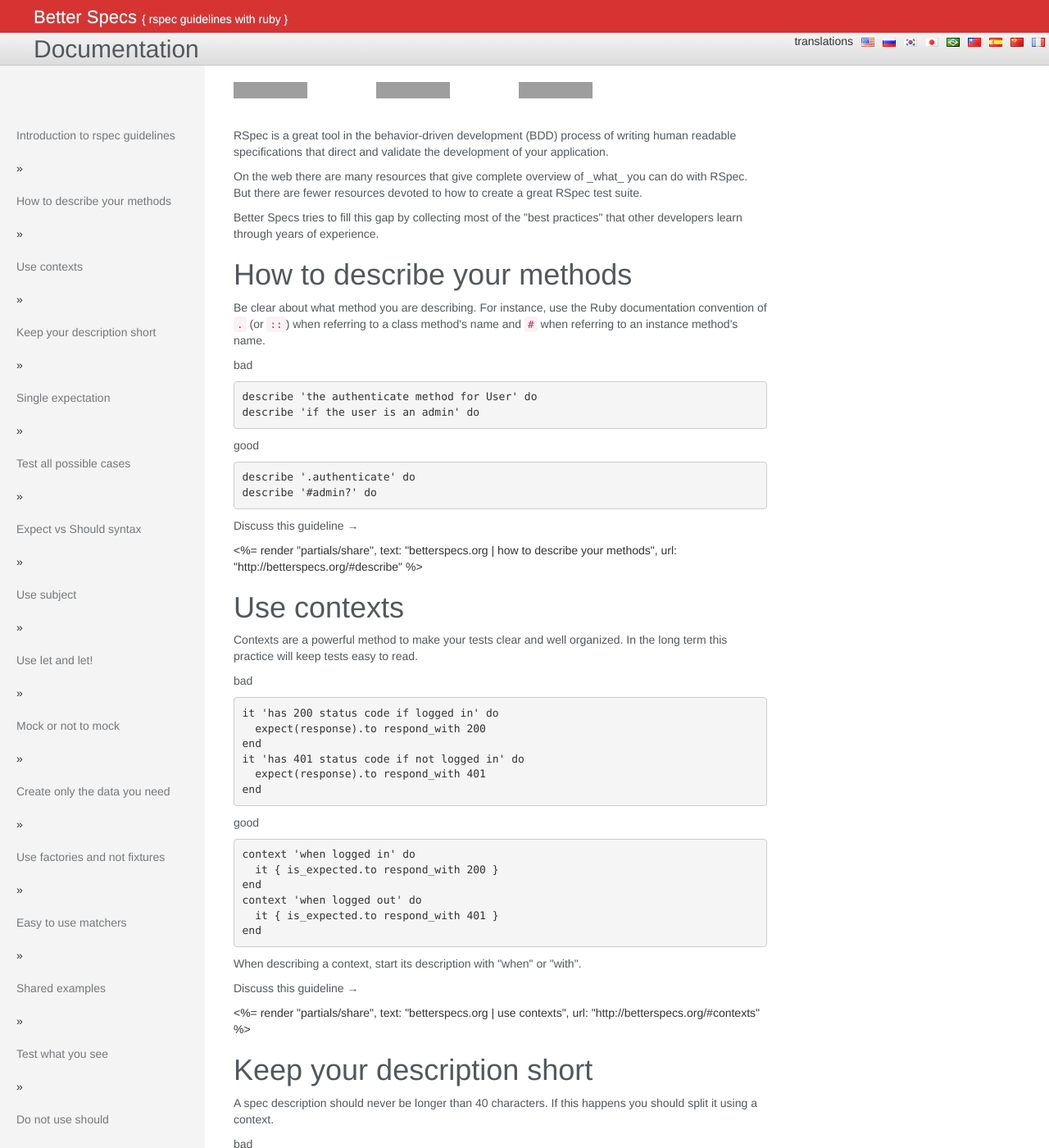
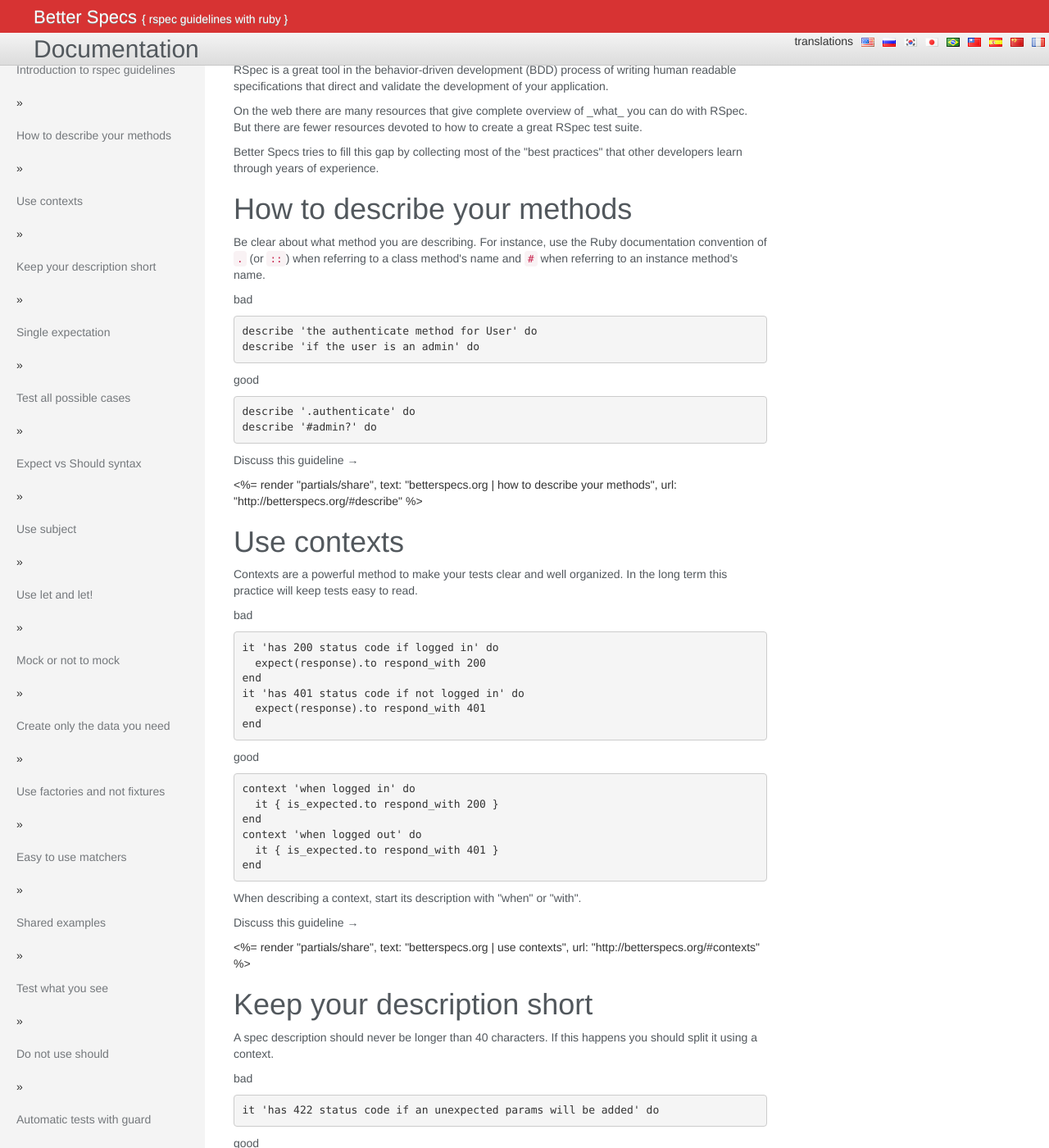
Before and after one commit to akz92/akz92.github.io, a Jekyll site: the page built from index.html, in a window 1280 px wide and 1400 px high. Shown: the whole window at 82% size. Built offline with Jekyll 4.4.1, drawn with Linux system fonts in a browser that asks for light colours; grey boxes are pictures that could not be loaded.

Commit message:
Update custom.css

```diff
--- a/css/custom.css
+++ b/css/custom.css
@@ -74,3 +74,11 @@
   padding:0 0 0 41px;margin:0;text-align:left;height:40px;line-height:40px;border-bottom:1px solid #c7c7c7}
 #header h2 .breadcrumbs{ margin-left: 118px; }
 #header h2 .breadcrumbs span{ margin: 0px 6px; }
+
+#header {
+  position: fixed !important;
+  width: 100%;
+  z-index: 10000;
+}
+
+#site { padding-top: 500px; }
```
